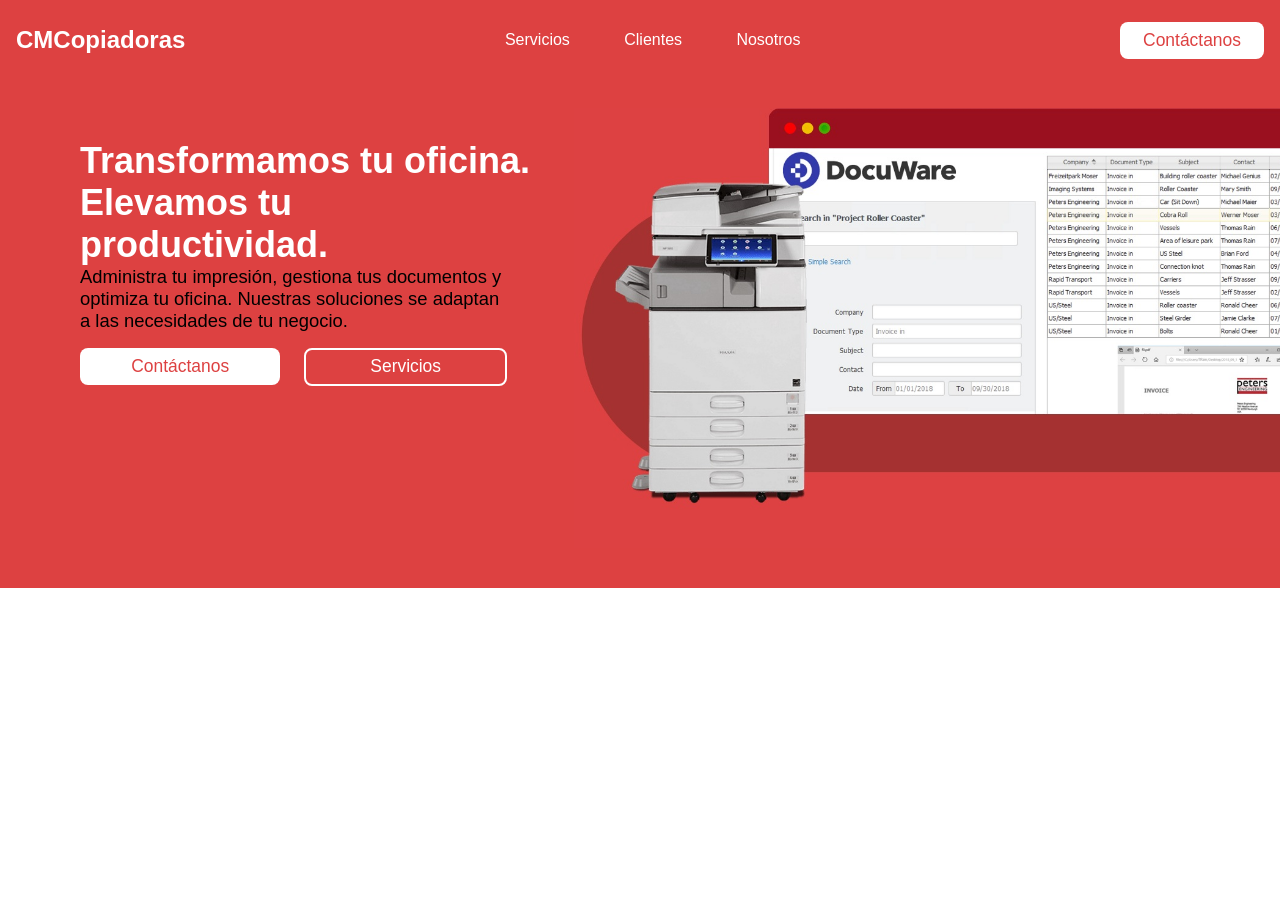
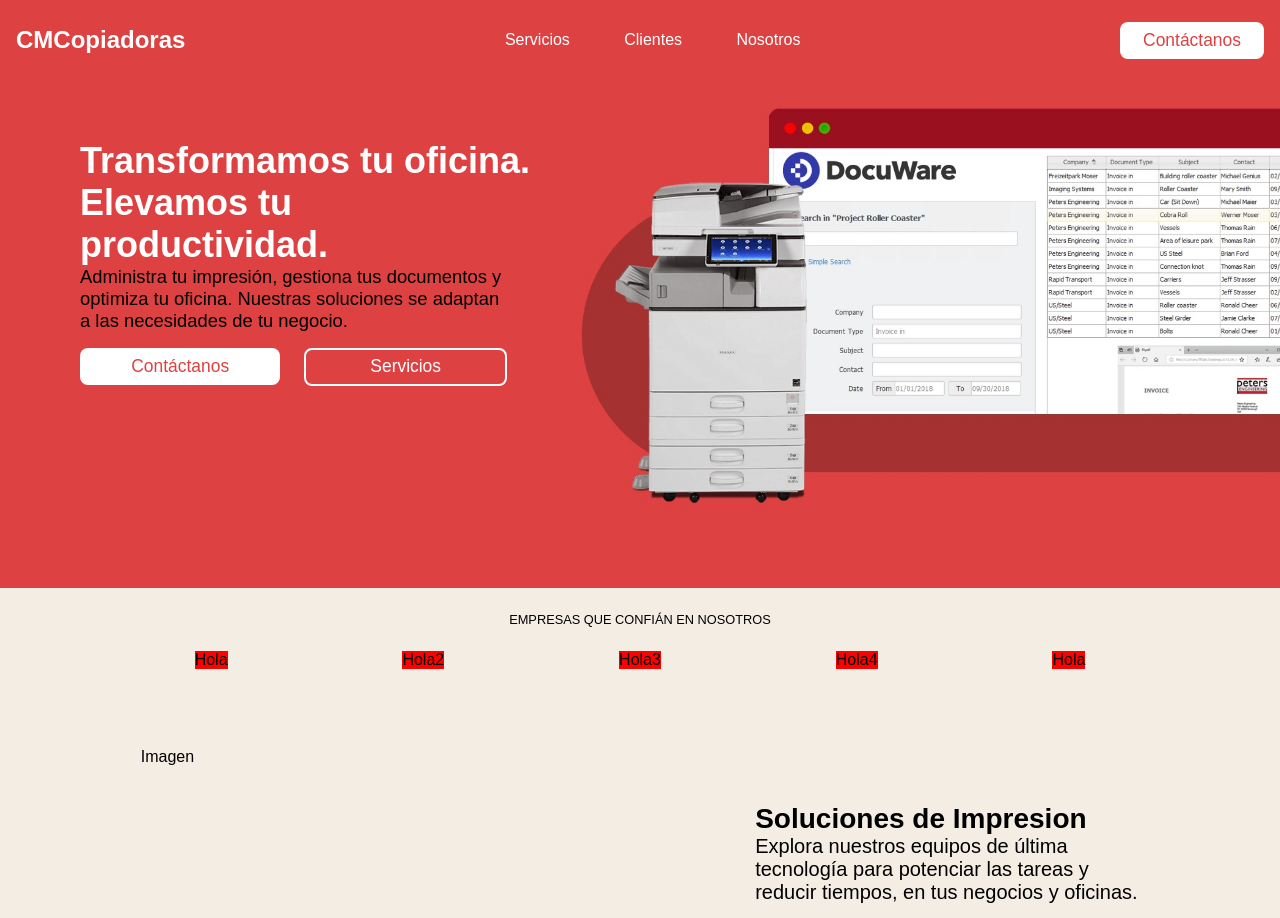
Before and after one commit to jpablocruz/cmcopiadoras, a React (Create React App) app: page / in a window 1280 px wide. Shown: the top 918 px of the page. Before the commit the page ends 800 px from the top, so only its background shows below. Built offline with nearby package versions, Linux system fonts and the light colour scheme; the HTML template or start-up script is replaced by a standard one.

Commit message:
finished infosection component

```diff
--- a/src/components/Common/CommonElements.js
+++ b/src/components/Common/CommonElements.js
@@ -23,6 +23,15 @@
     text-decoration: none;
   }
 
+  &.InfoSection {
+    border-radius: 1vh;
+    background: #dd4141;
+    padding: 0.5rem 4vw;
+    color: #f4ede4;
+    cursor: pointer;
+    text-decoration: none;
+  }
+
   &.HeroB {
     border: 2px solid #00a4bd;
     border-radius: 1vh;
@@ -35,3 +44,14 @@
     margin-left: 1.5rem;
   }
 `;
+
+export const SectionTitle = styled.h1`
+  color: black;
+  font-weight: 600;
+  font-size: 3.5vh;
+`;
+
+export const SectionDesc = styled.h2`
+  font-weight: 400;
+  font-size: 2.5vh;
+`;
--- /dev/null
+++ b/src/components/Companies/CompaniesElements.js
@@ -0,0 +1,29 @@
+import { styled } from "styled-components";
+
+export const CompaniesContainer = styled.div`
+  height: 20vh;
+  background: #f4ede4;
+`;
+
+export const CompanyLogos = styled.div`
+  display: flex;
+  justify-content: space-around;
+  align-items: center;
+  flex-wrap: wrap;
+  padding: 0 4vw;
+  padding-top: 3vh;
+  margin-left: 7vh;
+  margin-right: 7vh;
+`;
+
+export const Logo = styled.div`
+  background: red;
+`;
+
+export const TitleContainer = styled.div`
+  color: black;
+  padding-top: 3vh;
+  text-align: center;
+  font-weight: 500;
+  font-size: 1.6vh;
+`;
--- /dev/null
+++ b/src/components/Companies/index.js
@@ -0,0 +1,24 @@
+import React from "react";
+import {
+  CompaniesContainer,
+  TitleContainer,
+  CompanyLogos,
+  Logo,
+} from "./CompaniesElements";
+
+const Companies = () => {
+  return (
+    <CompaniesContainer>
+      <TitleContainer>EMPRESAS QUE CONFIÁN EN NOSOTROS</TitleContainer>
+      <CompanyLogos>
+        <Logo>Hola</Logo>
+        <Logo>Hola2</Logo>
+        <Logo>Hola3</Logo>
+        <Logo>Hola4</Logo>
+        <Logo>Hola</Logo>
+      </CompanyLogos>
+    </CompaniesContainer>
+  );
+};
+
+export default Companies;
--- a/src/components/Hero/HeroElements.js
+++ b/src/components/Hero/HeroElements.js
@@ -9,7 +9,7 @@
 
   @media screen and (max-width: 768px) {
     flex-direction: column;
-    height: 100vh;
+    height: auto;
     width: 100%;
     background: #dd4141;
     padding-top: 4vh;
@@ -24,10 +24,12 @@
   background: #dd4141;
   width: 40%;
   z-index: 10;
+  flex-wrap: wrap;
   @media screen and (max-width: 768px) {
     width: 100%;
-    height: 40vh;
+    height: auto;
     padding: 0;
+    padding-bottom: 5vh;
     text-align: center;
   }
 `;
@@ -37,6 +39,7 @@
   background: #dd4141;
   overflow: hidden;
   z-index: 5;
+  flex-wrap: wrap;
   @media screen and (max-width: 768px) {
     width: 100%;
     height: 50vh;
@@ -47,6 +50,7 @@
   height: 55vh;
   @media screen and (max-width: 768px) {
     width: 100%;
+    height: auto;
   }
 `;
 
--- /dev/null
+++ b/src/components/InfoSection/InfoSectionElements.js
@@ -0,0 +1,46 @@
+import { styled } from "styled-components";
+
+export const InfoContainer = styled.div`
+  display: flex;
+  //   flex-direction: row-reverse;
+  width: 100%;
+  background: #f4ede4;
+  justify-content: center;
+  align-items: center;
+  gap: 8vw;
+  padding-bottom: 5vh;
+  @media screen and (max-width: 768px) {
+    flex-direction: column;
+    height: auto;
+    width: 100%;
+    background: #f4ede4;
+    padding-top: 4vh;
+  }
+`;
+export const ProductImage = styled.div`
+  display: flex-column;
+  width: 40%;
+  flex-wrap: wrap;
+  height: 30vh;
+  background: #f4ede4;
+  @media screen and (max-width: 768px) {
+    width: 100%;
+    height: auto;
+    padding: 0;
+    text-align: center;
+  }
+`;
+export const ProductInfo = styled.div`
+  align-items: center;
+  padding-top: 3vh;
+  justify-content: center;
+  background: #f4ede4;
+  width: 30%;
+  height: auto;
+  @media screen and (max-width: 768px) {
+    width: 100%;
+    height: auto;
+    padding: 0;
+    text-align: center;
+  }
+`;
--- /dev/null
+++ b/src/components/InfoSection/index.js
@@ -0,0 +1,32 @@
+import React from "react";
+import {
+  InfoContainer,
+  ProductImage,
+  ProductInfo,
+} from "./InfoSectionElements";
+import {
+  SectionDesc,
+  SectionTitle,
+  Btn,
+  BtnLink,
+} from "../Common/CommonElements";
+
+const InfoSection = () => {
+  return (
+    <InfoContainer>
+      <ProductImage>Imagen</ProductImage>
+      <ProductInfo>
+        <SectionTitle>Soluciones de Impresion</SectionTitle>
+        <SectionDesc>
+          Explora nuestros equipos de última tecnología para potenciar las
+          tareas y reducir tiempos, en tus negocios y oficinas.
+          <Btn className="Hero">
+            <BtnLink className="InfoSection">Ver más</BtnLink>
+          </Btn>
+        </SectionDesc>
+      </ProductInfo>
+    </InfoContainer>
+  );
+};
+
+export default InfoSection;
--- a/src/pages/index.js
+++ b/src/pages/index.js
@@ -2,6 +2,8 @@
 import Sidebar from "../components/Sidebar";
 import Navbar from "../components/Navbar";
 import Hero from "../components/Hero";
+import Companies from "../components/Companies";
+import InfoSection from "../components/InfoSection";
 
 const Home = () => {
   const [isOpen, setIsOpen] = useState(false);
@@ -14,6 +16,8 @@
       <Sidebar isOpen={isOpen} toggle={toggle} />
       <Navbar toggle={toggle} />
       <Hero />
+      <Companies />
+      <InfoSection />
     </>
   );
 };
```
